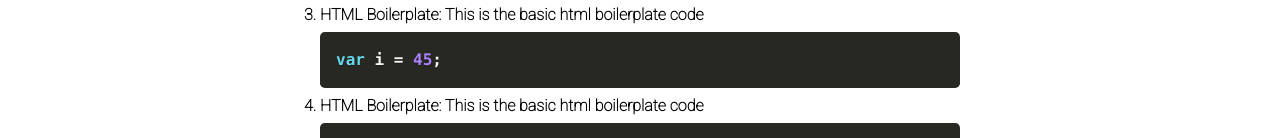
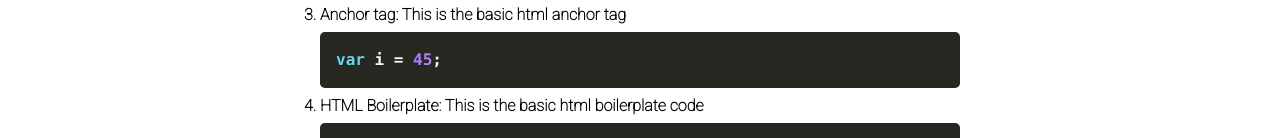
Before and after one commit to byomkesh03/Cheatsheet-Template, a plain HTML site: page index.html in a window 1280 px wide. Shown: the part 521-659 px from the top of the page. Drawn offline with Linux system fonts and the light colour scheme; some packages are replaced by stand-ins of ours; a script that the page names is missing; a web font is replaced by a local one.

Commit message:
updated anchor tag

```diff
--- a/index.html
+++ b/index.html
@@ -38,7 +38,7 @@
             <li><b>OL Tag:</b> This is the basic ordered list
                 <pre class="language-js"><code>ol </code></pre>
             </li>
-            <li><b>HTML Boilerplate:</b> This is the basic html boilerplate code
+            <li><b>Anchor tag:</b> This is the basic html anchor tag
                 <pre class="language-js"><code>var i = 45; </code></pre>
             </li>
             <li><b>HTML Boilerplate:</b> This is the basic html boilerplate code
```
